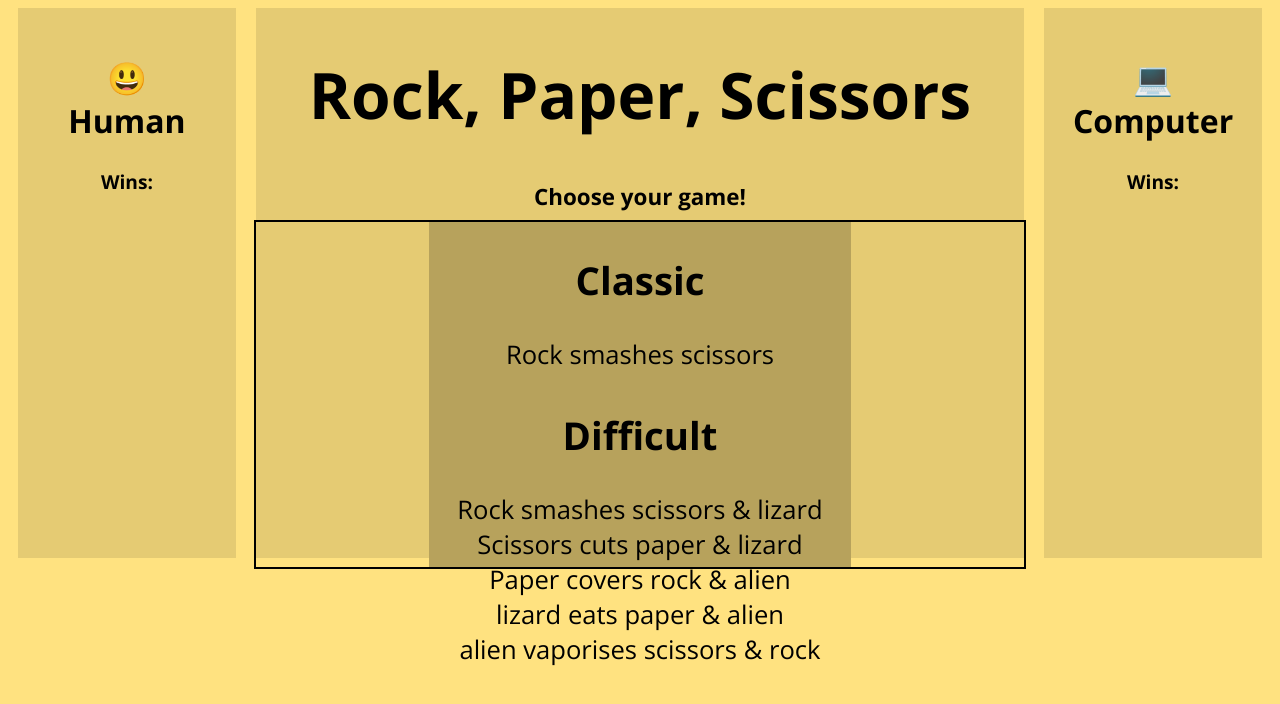
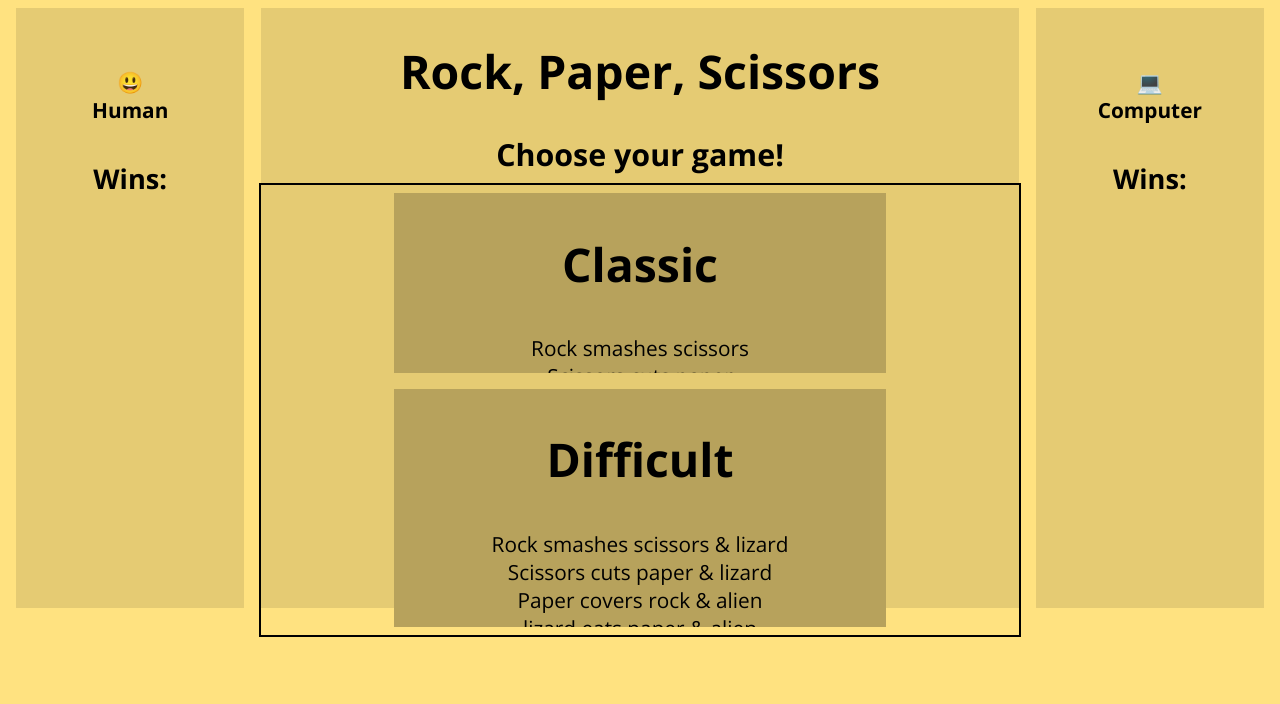
Before and after one commit to CarissaHluchan/rock-paper-scissors, a plain HTML site: page index.html in a window 1280 px wide. Drawn offline with nearby package versions, Linux system fonts and the light colour scheme.

Commit message:
Fix: some CSS styles

```diff
--- a/styles.css
+++ b/styles.css
@@ -3,7 +3,7 @@ body {
     justify-content: space-around;
     text-align: center;
     background: #ffe280;
-    /* height: 50vh; */
+    height: 100vh;
     /* min-height: 790px;
     min-width: 730px;
     max-width: 1200px; */
@@ -15,77 +15,77 @@ main {
     flex-direction: column;
     align-items: center;
     background-color: #e5cb73;
-    width: 60vw;
-    height: 550px;
+    width: 60%;
+    height: 75%
 }
 
 .section-space {
-    height: 9vw;
+    height: 10%;
 }
 
 section {
     display: flex;
     flex-direction: column;
     background-color: #e5cb73;
-    width: 17vw;
-    height: 550px;
-    min-width: 15vw;
+    width: 18%;
+    height: 75%;
 }
 
 .section-space {
-    height: 6vh;
+    height: 10%;
 }
 
 container {
     display: flex;
     border: 2px solid;
-    height: 500px;
-    width: 60vw;
+    height: 75%;
+    width: 100%;
     flex-direction: column;
     align-items: center;
     justify-content: space-around;
+}
+
+h2 {
+    font-size: calc(3vw + 1vh);
+}
+
+p {
+    font-size: calc(1vw + 1vh);
+    margin: 0;
 }
 
 .classic,
 .difficult {
     display: flex;
     background-color: #b7a25c;
-    width: 33vw;
+    width: 65%;
     flex-direction: column;
+    overflow: hidden;
 }
 
 .classic {
-    height: 155px;
+    height: 40%;
 }
 
 .difficult {
-    height: 190px;
+    height: 53%;
 }
 
 
 h1 {
-    font-size: 5vw;
-}
-
-h2 {
-    font-size: 3vw;
+    font-size: calc(3vw + 1vh);
 }
 
 h3 {
     margin: 0;
-    font-size: 2.5vw;
+    font-size: calc(1vw + 1vh);
 }
 
 h4 {
-    font-size: 1.5vw;
+    font-size: calc(1.5vw + 1vh);
 }
 
 h5 {
-    font-size: 1.75vw;
+    font-size: calc(1.75vw + 1vh);
     margin: 1vh;
 }
-
-p {
-    font-size: 2vw;
-    margin: 0;
-}
```
